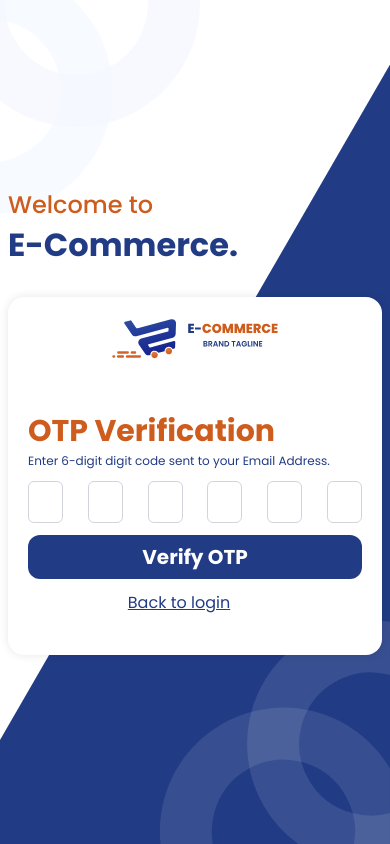
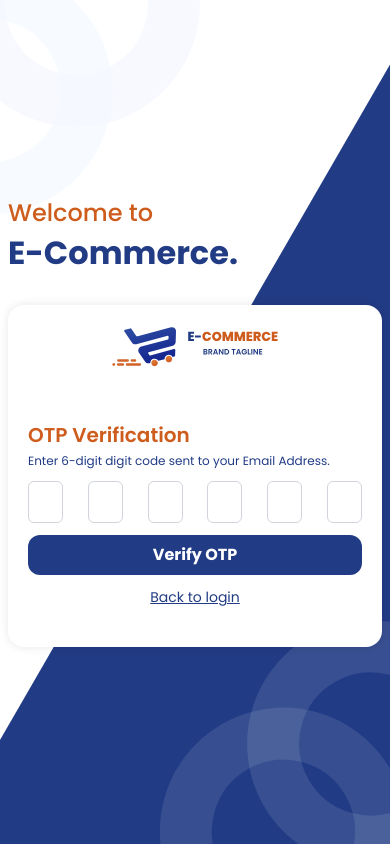
Before and after one commit to manohar-geekologix/ecommerce-poc, a Next.js app: page /send-code in a window 390 px wide. Built offline with nearby package versions, Linux system fonts and the light colour scheme.

Commit message:
email font size issue fix for small screen

```diff
--- a/src/components/SendCode.jsx
+++ b/src/components/SendCode.jsx
@@ -108,7 +108,7 @@ import { FaLessThan } from 'react-icons/fa';
           </div>
           <div className="sm:px-6 mt-4   lg:px-6">
             <header className="mb-3 ">
-              <h1 className="text-3xl font-bold mb-1 text-[#CE5C1C]">OTP Verification</h1>
+              <h1 className="text-xl lg:text-3xl font-semibold lg:font-bold mb-1 text-[#CE5C1C]">OTP Verification</h1>
               <p className="text-xs lg:text-sm text-[#213B85] ">Enter 6-digit digit code sent to your Email Address.</p>
             </header>
             <form
@@ -131,11 +131,11 @@ import { FaLessThan } from 'react-icons/fa';
               </div>
               <button
                 type="submit"
-                className="bg-[#213B85] text-white font-extrabold text-xl w-full p-2 lg:px-3 lg:py-3 mt-3 rounded-xl"
+                className="bg-[#213B85] text-white font-extrabold text-base lg:text-xl w-full p-2 lg:px-3 lg:py-3 mt-3 rounded-xl"
               >
                 Verify OTP
               </button>
-              <div className="text-[16px] flex  text-center justify-center items-center mr-8 mb-10 pb-7">
+              <div className="text-sm lg:text-base flex  text-center justify-center items-center mb-10 pb-7">
                 <Link href="/login" className="underline text-[#213B85]">
                   Back to login
                 </Link>
```
